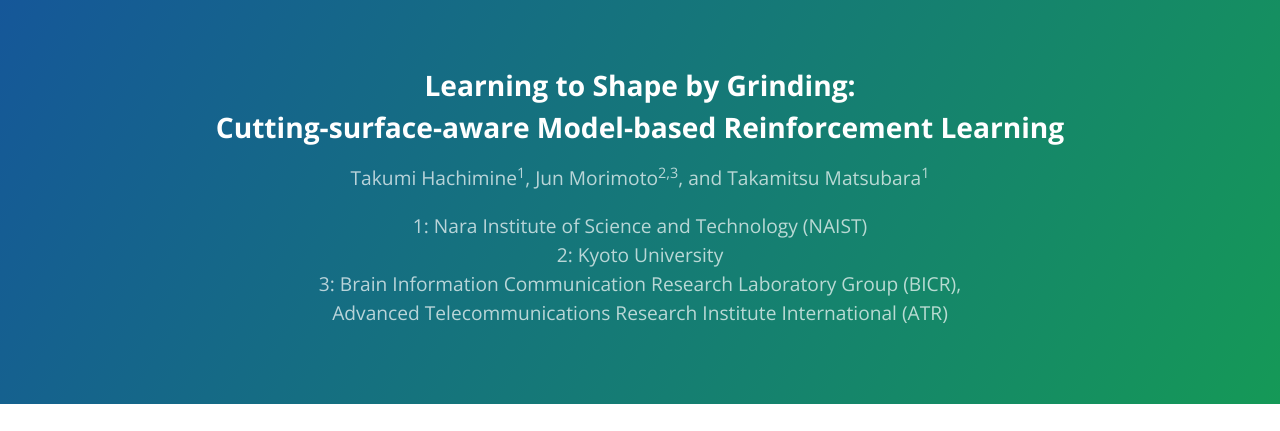
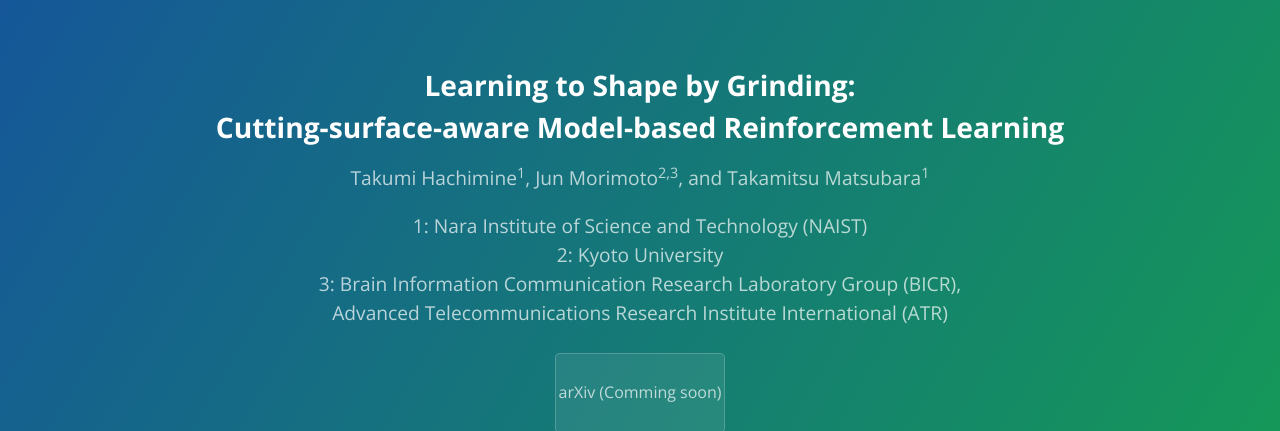
Before and after one commit to t-hachimine/csambrl, a plain HTML site: page index.html in a window 1280 px wide. Shown: the top 431 px of the page. Drawn offline with nearby package versions, Linux system fonts and the light colour scheme.

Commit message:
update script

```diff
--- a/index.html
+++ b/index.html
@@ -25,7 +25,7 @@
     3: Brain Information Communication Research Laboratory Group (BICR), <br> Advanced Telecommunications Research Institute International (ATR)</h3>
   <!-- <h4 class="project-tagline">--</h4> -->
   <div class="links">
-    <!-- <a href="https://google.com" class="btn">arXiv</a> -->
+    <a href="https://google.com" class="btn">arXiv (Comming soon)</a>
     <!-- <a href="https://google.com" class="btn">IEEE Xplore</a> -->
     <!-- <a href="https://google.com" class="btn">YouTube</a> -->
   </div>
```
